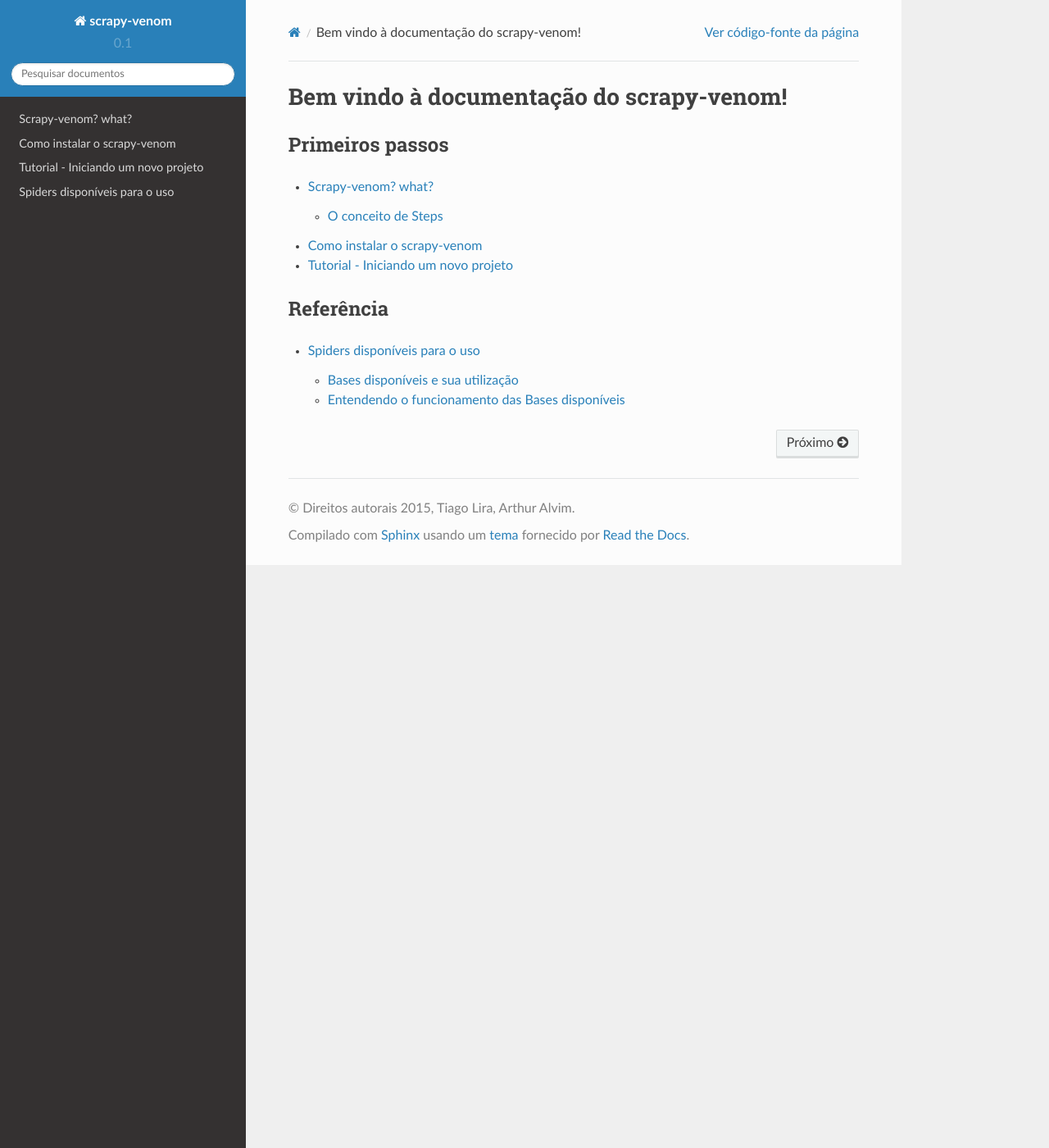
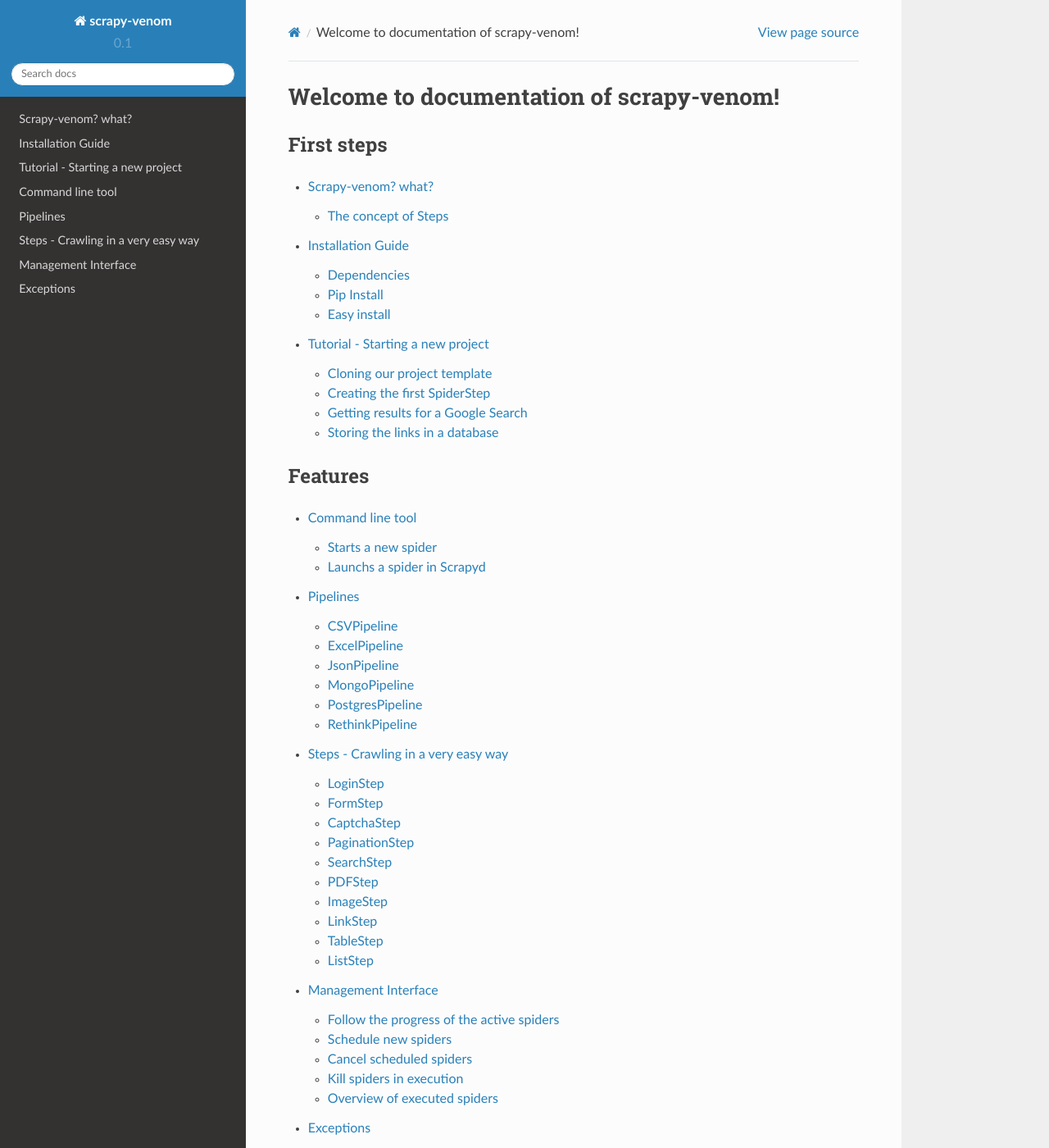
Before and after one commit to intelivix/intelivix-crawl, a Sphinx documentation site: the page built from docs/source/index.rst, in a window 1280 px wide and 1400 px high. Shown: the whole window at 82% size. Built offline with Sphinx 7.4.7 and the Read the Docs theme 2.0.0, drawn with Linux system fonts in a browser that asks for light colours; some of the changed text lies outside the part shown.

Commit message:
alteracao no docs

```diff
--- a/docs/source/conf.py
+++ b/docs/source/conf.py
@@ -70,7 +70,7 @@
 #
 # This is also used if you do content translation via gettext catalogs.
 # Usually you set "language" from the command line for these cases.
-language = 'pt_BR'
+language = 'en'
 
 # There are two options for replacing |today|: either, you set today to some
 # non-false value, then it is used:
--- /dev/null
+++ b/docs/source/features/command_line.rst
@@ -0,0 +1,9 @@
+Command line tool
+=========================
+
+
+Starts a new spider
+----------------------
+
+Launchs a spider in Scrapyd
+-----------------------------
--- /dev/null
+++ b/docs/source/features/exceptions.rst
@@ -0,0 +1,6 @@
+Exceptions
+==============
+
+
+Throwing exceptions to Sentry
+--------------------------------
--- /dev/null
+++ b/docs/source/features/management.rst
@@ -0,0 +1,22 @@
+Management Interface
+========================
+
+
+Follow the progress of the active spiders
+--------------------------------------------
+
+
+Schedule new spiders
+-------------------------
+
+
+Cancel scheduled spiders
+----------------------------
+
+
+Kill spiders in execution
+----------------------------
+
+
+Overview of executed spiders
+--------------------------------
--- /dev/null
+++ b/docs/source/features/pipelines.rst
@@ -0,0 +1,24 @@
+Pipelines
+===========
+
+
+CSVPipeline
+-------------
+
+ExcelPipeline
+-------------
+
+JsonPipeline
+--------------
+
+
+MongoPipeline
+----------------
+
+
+PostgresPipeline
+---------------------
+
+
+RethinkPipeline
+------------------
--- /dev/null
+++ b/docs/source/features/steps.rst
@@ -0,0 +1,42 @@
+Steps - Crawling in a very easy way
+======================================
+
+
+LoginStep
+---------------
+
+
+FormStep
+--------------
+
+
+CaptchaStep
+-------------
+
+
+PaginationStep
+---------------
+
+
+SearchStep
+---------------
+
+
+PDFStep
+-----------
+
+
+ImageStep
+-----------
+
+
+LinkStep
+-----------
+
+
+TableStep
+------------
+
+
+ListStep
+-----------
--- /dev/null
+++ b/docs/source/first_steps/definition.rst
@@ -0,0 +1,25 @@
+Scrapy-venom? what?
+======================================
+
+
+Scrapy-venom
+
+Scrapy-venom is a standard way for **web crawling** with the `Scrapy framework <http://doc.scrapy.org/>`_. Usually we started in the programming world solving simple problems with sync functions, which eventually forms the mindset for sync programming. When new people start with scrapy, which uses async functions, it's hard and confusing for they to get used to the projects. Scrapy-venom come with a new approach for the use of Scrapy, implementing the concept of flows, a definition of sequential steps to achieve the goal.
+
+
+.. seealso::
+    `Sync and Async what?? See this topic for understand <http://stackoverflow.com/questions/16336367/what-is-the-difference-between-synchronous-and-asynchronous-programming-in-node>`_.
+
+
+The concept of Steps
+--------------------
+
+Basically, the concept is a sequence of steps. The spider defines the initial step and every step will decide the next step to be executed. See the example:
+
+**GoogleSpider**
+
+The goal of this spider is make a query to google and get all links and images from the result.
+
+* **STEP 1:** Make a GET request: https://www.google.com.br?q=keyword
+* **STEP 2:** Get all links from the response and make a new request to the page of images, passing the result to the next step.
+* **STEP 3:** Get all images from the response of the previous step.
--- a/docs/source/primeiros_passos/instalacao.rst
+++ b/docs/source/first_steps/installation.rst
@@ -1,15 +1,24 @@
-Como instalar o scrapy-venom
+Installation Guide
 =============================
 
-Dependências:
+Dependencies
+------------------
 
     * `Python 2.7 <http://www.python.org/>`_.
     * `pip <https://pip.pypa.io/en/latest/installing/>`_.
     * `scrapy <http://doc.scrapy.org/en/latest/index.html/>`_.
 
 
-Para instalar utilizando o pip:
+
+Pip Install
+-------------
+
+For install with pip:
 
 .. code-block:: bash
 
    $ pip install scrapy-venom
+
+
+Easy install
+----------------
--- /dev/null
+++ b/docs/source/first_steps/tutorial.rst
@@ -0,0 +1,18 @@
+Tutorial - Starting a new project
+===================================
+
+
+Cloning our project template
+-------------------------------
+
+
+Creating the first SpiderStep
+-------------------------------
+
+
+Getting results for a Google Search
+-------------------------------------
+
+
+Storing the links in a database
+----------------------------------
--- a/docs/source/index.rst
+++ b/docs/source/index.rst
@@ -3,28 +3,29 @@
    You can adapt this file completely to your liking, but it should at least
    contain the root `toctree` directive.
 
-Bem vindo à documentação do scrapy-venom!
+Welcome to documentation of scrapy-venom!
 ========================================
 
 
-Primeiros passos
+First steps
 -----------------
 
 .. toctree::
    :maxdepth: 2
 
-   primeiros_passos/definicao
-   primeiros_passos/instalacao
-   primeiros_passos/tutorial
+   first_steps/definition
+   first_steps/installation
+   first_steps/tutorial
 
 
-Referência
+Features
 -----------------
 
 .. toctree::
    :maxdepth: 2
 
-   referencia/linha_de_comando
-   referencia/spiders
-   referencia/steps
-   referencia/pipelines
+   features/command_line
+   features/pipelines
+   features/steps
+   features/management
+   features/exceptions
--- a/docs/source/primeiros_passos/definicao.rst
+++ /dev/null
@@ -1,23 +0,0 @@
-Scrapy-venom? what?
-======================================
-
-
-Scrapy-venom é um padrão para **web crawling** do framework scrapy (http://doc.scrapy.org/). Geralmente iniciamos no mundo de desenvolvimento de software utilizando linguagens que usam, por padrão, funções **síncronas**. Porém, por diversos motivos, para **web crawling**, é mais adequado a utilização de funções **assíncronas**, e para novos desenvolvedores é confuso e difícil iniciar projetos nesse estilo. O Scrapy-venom inicia uma nova abordagem, a implementação do conceito de fluxos, uma definição sequencial de passos a serem seguidos para cumprir um objetivo.
-
-
-.. seealso::
-    **Qual a diferença entre funções síncronas e assíncronas?** http://pt.stackoverflow.com/questions/51268/qual-a-diferen%C3%A7a-entre-comunica%C3%A7%C3%A3o-ass%C3%ADncrona-e-s%C3%ADncrona
-
-
-O conceito de Steps
---------------------
-
-Basicamente, o conceito é formado por uma sequencia definida de passos. Uma Spider irá definir um passo inicial e cada passo irá definir qual o próximo passo a ser seguido. Conforme o exemplo a seguir:
-
-**GoogleSpider**
-
-O objetivo desta spider é realizar a pesquisa de uma palavra-chave no google e salvar todos os links e imagens obtidos no resultado da pesquisa.
-
-* **STEP 1:** Realizar requisição https://www.google.com.br?q=palavra-chave
-* **STEP 2:** Salvar todos os links do html recebido do passo anterior, realizar requisição para a aba "Imagens" passando o resultado para o próximo passo
-* **STEP 3:** Salvar todas as imagens do html recebido do passo anterior.
--- a/docs/source/primeiros_passos/tutorial.rst
+++ /dev/null
@@ -1,2 +0,0 @@
-Tutorial - Iniciando um novo projeto
-=====================================
```
Also changed, not shown: docs/source/features/spiders.rst (renamed from docs/source/referencia/spiders.rst), docs/source/referencia/linha_de_comando.rst (deleted), docs/source/referencia/pipelines.rst (deleted), docs/source/referencia/steps.rst (deleted).
